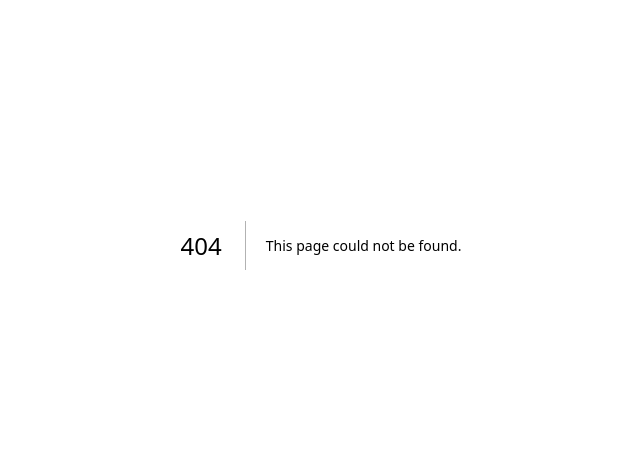
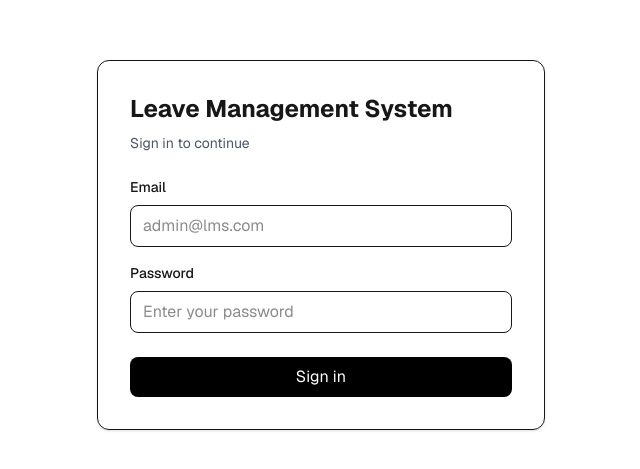
Before and after one commit to roacstech/Leave-management-system, a Next.js app: page /login in a window 1280 px wide. Before the commit this address had no page. Shown: the part 155-624 px from the top of the page, without its empty margins (319-959 px from the left). Built offline with nearby package versions, Linux system fonts and the light colour scheme.

Commit message:
added authentication Admin,Emp only

```diff
--- a/package.json
+++ b/package.json
@@ -12,7 +12,7 @@
     "@prisma/adapter-mariadb": "^7.9.1",
     "@prisma/client": "^7.9.1",
     "next": "16.3.1",
-    "prisma": "^7.9.1",
+    "next-auth": "^5.0.0-beta.32",
     "react": "19.2.8",
     "react-dom": "19.2.8"
   },
@@ -21,8 +21,10 @@
     "@types/node": "^20",
     "@types/react": "^19",
     "@types/react-dom": "^19",
+    "dotenv": "^17.4.2",
     "eslint": "^9",
     "eslint-config-next": "16.3.1",
+    "prisma": "^7.9.1",
     "tailwindcss": "^4",
     "typescript": "^5"
   }
--- /dev/null
+++ b/prisma/seed.ts
@@ -0,0 +1,61 @@
+import "dotenv/config";
+import { PrismaMariaDb } from "@prisma/adapter-mariadb";
+import { PrismaClient } from "../src/generated/prisma/client";
+
+const adapter = new PrismaMariaDb({
+  host: "localhost",
+  port: 3306,
+  user: "root",
+  password: process.env.DB_PASSWORD,
+  database: "leave_management",
+});
+
+const prisma = new PrismaClient({ adapter });
+
+async function main() {
+  const admin = await prisma.user.upsert({
+    where: {
+      email: "admin@lms.com",
+    },
+    update: {
+      password: "admin123",
+      role: "ADMIN",
+    },
+    create: {
+      name: "LMS Admin",
+      email: "admin@lms.com",
+      password: "admin123",
+      role: "ADMIN",
+      updatedAt: new Date(),
+    },
+  });
+
+  const employee = await prisma.user.upsert({
+    where: {
+      email: "employee@lms.com",
+    },
+    update: {
+      password: "employee123",
+      role: "EMPLOYEE",
+    },
+    create: {
+      name: "Test Employee",
+      email: "employee@lms.com",
+      password: "employee123",
+      role: "EMPLOYEE",
+      updatedAt: new Date(),
+    },
+  });
+
+  console.log("Employee user created:", employee.email);
+  console.log("Admin user created:", admin.email);
+}
+
+main()
+  .catch((error) => {
+    console.error(error);
+    process.exit(1);
+  })
+  .finally(async () => {
+    await prisma.$disconnect();
+  });
--- /dev/null
+++ b/src/app/(auth)/login/page.tsx
@@ -0,0 +1,109 @@
+"use client";
+
+import { FormEvent, useEffect, useState } from "react";
+import { signIn } from "next-auth/react";
+
+export default function LoginPage() {
+  const [email, setEmail] = useState("");
+  const [password, setPassword] = useState("");
+  const [loading, setLoading] = useState(false);
+  const [error, setError] = useState("");
+
+  useEffect(() => {
+  const params = new URLSearchParams(window.location.search);
+
+  if (params.get("error") === "CredentialsSignin") {
+    setLoading(false);
+    setError("Invalid email or password.");
+
+    // Remove the error from the browser URL
+    window.history.replaceState(null, "", "/login");
+  }
+}, []);
+
+  async function handleSubmit(event: FormEvent<HTMLFormElement>) {
+    event.preventDefault();
+
+    setError("");
+    setLoading(true);
+
+    await signIn("credentials", {
+      email,
+      password,
+      callbackUrl: "/",
+    });
+  }
+
+  return (
+    <main className="flex min-h-screen items-center justify-center px-4">
+      <form
+        onSubmit={handleSubmit}
+        className="w-full max-w-md rounded-xl border p-8 shadow-sm"
+      >
+        <h1 className="text-2xl font-bold">
+          Leave Management System
+        </h1>
+
+        <p className="mt-2 text-sm text-gray-600">
+          Sign in to continue
+        </p>
+
+        <div className="mt-6">
+          <label
+            htmlFor="email"
+            className="mb-2 block text-sm font-medium"
+          >
+            Email
+          </label>
+
+          <input
+            id="email"
+            type="email"
+            value={email}
+            onChange={(event) => setEmail(event.target.value)}
+            placeholder="admin@lms.com"
+            autoComplete="email"
+            required
+            disabled={loading}
+            className="w-full rounded-lg border px-3 py-2 outline-none disabled:opacity-60"
+          />
+        </div>
+
+        <div className="mt-4">
+          <label
+            htmlFor="password"
+            className="mb-2 block text-sm font-medium"
+          >
+            Password
+          </label>
+
+          <input
+            id="password"
+            type="password"
+            value={password}
+            onChange={(event) => setPassword(event.target.value)}
+            placeholder="Enter your password"
+            autoComplete="current-password"
+            required
+            disabled={loading}
+            className="w-full rounded-lg border px-3 py-2 outline-none disabled:opacity-60"
+          />
+        </div>
+
+        {error && (
+          <div className="mt-4 rounded-lg border border-red-200 bg-red-50 p-3 text-sm text-red-600">
+            {error}
+          </div>
+        )}
+
+        <button
+          type="submit"
+          disabled={loading}
+          className="mt-6 flex w-full items-center justify-center rounded-lg bg-black px-4 py-2 text-white disabled:cursor-not-allowed disabled:opacity-60"
+        >
+          {loading ? "Signing in..." : "Sign in"}
+        </button>
+      </form>
+    </main>
+  );
+}
--- /dev/null
+++ b/src/app/(dashboard)/(employee)/employee/dashboard/page.tsx
@@ -0,0 +1,7 @@
+export default function EmployeeDashboardPage() {
+  return (
+    <div>
+      Employee Dashboard
+    </div>
+  );
+}
--- /dev/null
+++ b/src/app/api/auth/[...nextAuth]/route.ts
@@ -0,0 +1,3 @@
+import { handlers } from "@/lib/auth";
+
+export const { GET, POST } = handlers;
--- a/src/app/page.tsx
+++ b/src/app/page.tsx
@@ -1,11 +1,29 @@
-import React from 'react'
+import { auth } from "@/lib/auth";
+import { redirect } from "next/navigation";
 
-const page = () => {
-  return (
-    <div>
-      home
-    </div>
-  )
+export default async function HomePage() {
+  const session = await auth();
+
+  // Not logged in
+  if (!session?.user) {
+    redirect("/login");
+  }
+
+  // Redirect based on role
+  switch (session.user.role) {
+    case "ADMIN":
+      redirect("/admin/dashboard");
+
+    case "EMPLOYEE":
+      redirect("/employee/dashboard");
+
+    case "TL":
+      redirect("/tl/dashboard");
+
+    case "CEO":
+      redirect("/ceo/dashboard");
+
+    default:
+      redirect("/unauthorized");
+  }
 }
-
-export default page
--- /dev/null
+++ b/src/app/unauthorized/page.tsx
@@ -0,0 +1,35 @@
+import Link from "next/link";
+
+export default function UnauthorizedPage() {
+  return (
+    <main className="flex min-h-screen items-center justify-center px-4">
+      <div className="w-full max-w-md rounded-xl border p-8 text-center shadow-sm">
+        <div className="mb-4 text-5xl">🚫</div>
+
+        <h1 className="text-2xl font-bold">
+          Access Denied
+        </h1>
+
+        <p className="mt-3 text-gray-600">
+          You don't have permission to access this page.
+        </p>
+
+        <div className="mt-6 flex justify-center gap-3">
+          <Link
+            href="/"
+            className="rounded-lg border px-4 py-2"
+          >
+            Go Home
+          </Link>
+
+          <Link
+            href="/login"
+            className="rounded-lg bg-black px-4 py-2 text-white"
+          >
+            Login
+          </Link>
+        </div>
+      </div>
+    </main>
+  );
+}
--- /dev/null
+++ b/src/lib/auth.ts
@@ -0,0 +1,79 @@
+import NextAuth from "next-auth";
+import Credentials from "next-auth/providers/credentials";
+import { prisma } from "./db";
+
+export const { handlers, signIn, signOut, auth } = NextAuth({
+  pages: {
+    signIn: "/login",
+  },
+
+  providers: [
+    Credentials({
+      credentials: {
+        email: {},
+        password: {},
+      },
+
+      async authorize(credentials) {
+        const email = String(credentials?.email ?? "")
+          .trim()
+          .toLowerCase();
+        const password = String(credentials?.password ?? "");
+
+        if (!email || !password) {
+          return null;
+        }
+
+        const user = await prisma.user.findUnique({
+          where: {
+            email,
+          },
+        });
+
+        if (!user) {
+          return null;
+        }
+
+        // Temporary testing password check
+        if (password !== user.password) {
+          return null;
+        }
+
+        return {
+          id: user.id.toString(),
+          name: user.name,
+          email: user.email,
+          role: user.role,
+        };
+      },
+    }),
+  ],
+
+  session: {
+    strategy: "jwt",
+  },
+
+  callbacks: {
+    authorized({ auth }) {
+      return !!auth?.user;
+    },
+
+    async jwt({ token, user }) {
+      if (user) {
+        token.id = user.id;
+        token.role = user.role;
+      }
+
+      return token;
+    },
+
+    async session({ session, token }) {
+      if (session.user) {
+        session.user.id = token.id as string;
+        session.user.role = token.role as string;
+      }
+
+      return session;
+    },
+  },
+});
--- /dev/null
+++ b/src/proxy.ts
@@ -0,0 +1,26 @@
+import { auth } from "@/lib/auth";
+import { NextResponse } from "next/server";
+
+export default auth((req) => {
+  const user = req.auth?.user;
+
+  // Not logged in
+  if (!user) {
+    return NextResponse.redirect(new URL("/login", req.url));
+  }
+
+  // Admin area → ADMIN only
+  if (req.nextUrl.pathname.startsWith("/admin")) {
+    if (user.role !== "ADMIN") {
+      return NextResponse.redirect(new URL("/unauthorized", req.url));
+    }
+  }
+
+  return NextResponse.next();
+});
+
+export const config = {
+  matcher: [
+    "/admin/:path*",
+  ],
+};
--- /dev/null
+++ b/src/types/next-auth.d.ts
@@ -0,0 +1,21 @@
+import { DefaultSession } from "next-auth";
+
+declare module "next-auth" {
+  interface User {
+    role: string;
+  }
+
+  interface Session {
+    user: {
+      id: string;
+      role: string;
+    } & DefaultSession["user"];
+  }
+}
+
+declare module "next-auth/jwt" {
+  interface JWT {
+    id: string;
+    role: string;
+  }
+}
```
Also changed, not shown: src/types/role.types.ts (added), 1 other file (tests, documents, lock files or other folders).
